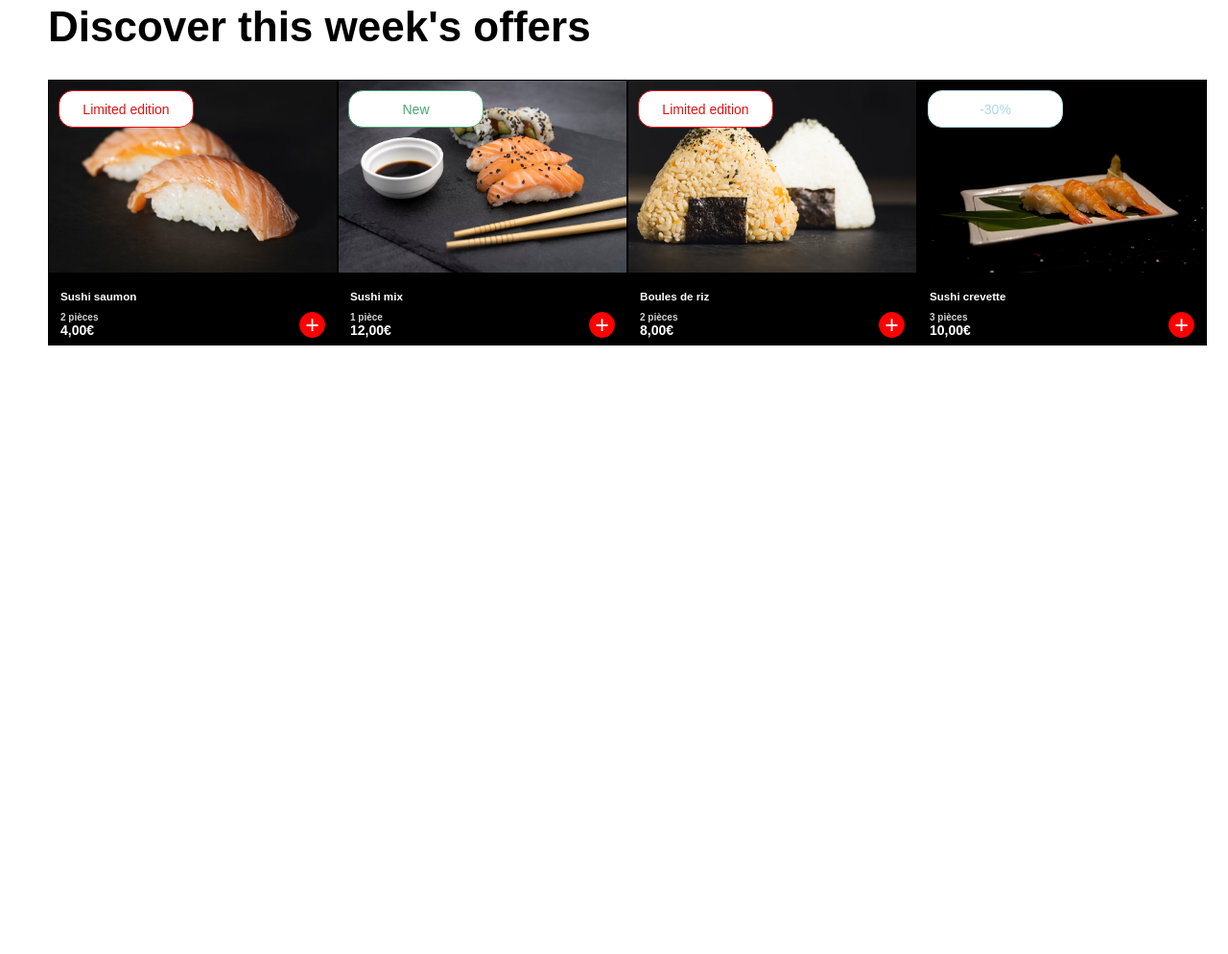
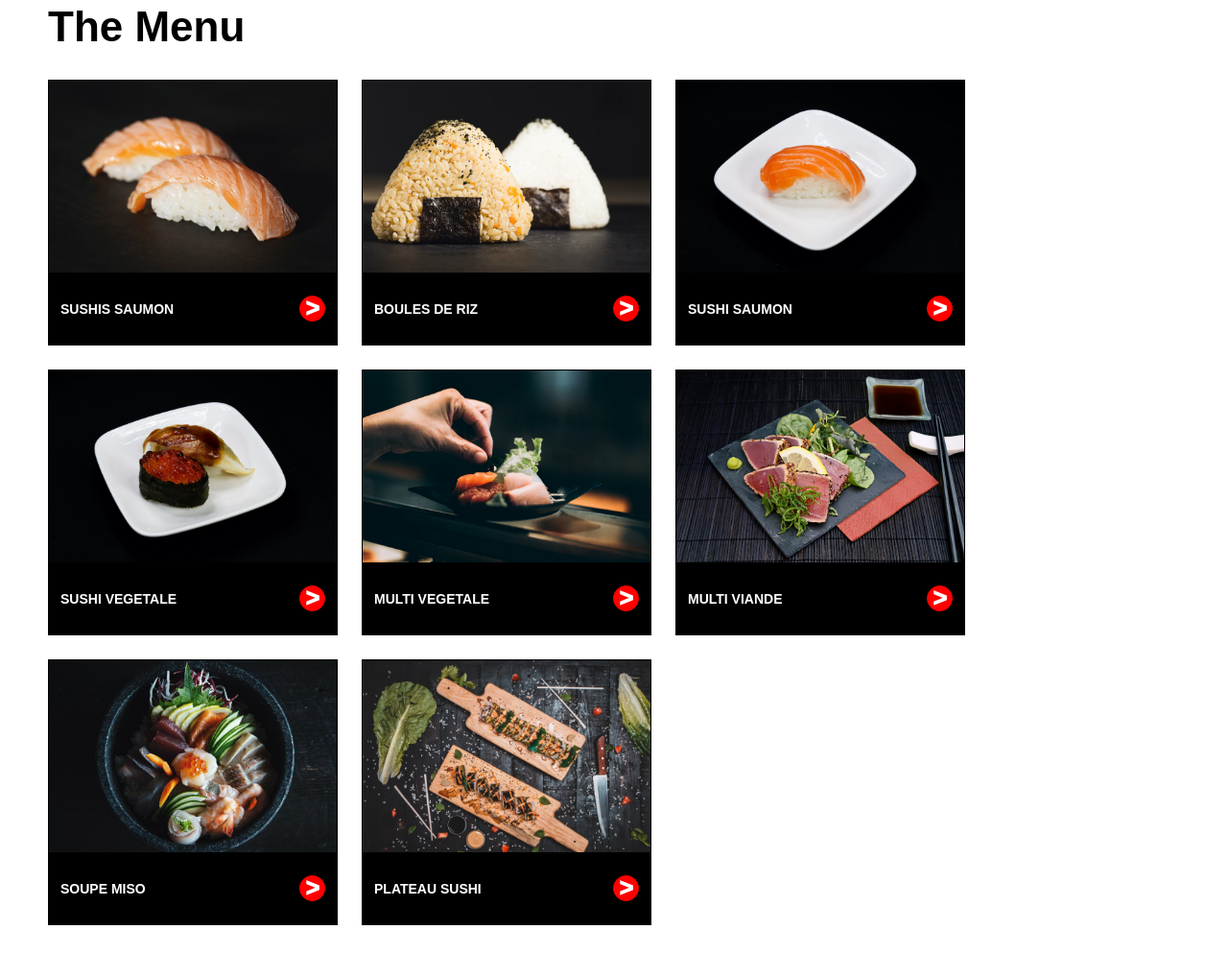
Before and after one commit to guillaume-giannantonio/Restaurant-page, a website built with webpack: page test/index.html in a window 1280 px wide. Shown: the part 1688-2682 px from the top of the page at 96% size. Before the commit the page ends 2078 px from the top, so only its background shows below. Built offline with nearby package versions, Linux system fonts and the light colour scheme; a web font is replaced by a local one.

Commit message:
Add menu js version

```diff
--- a/src/index.js
+++ b/src/index.js
@@ -1,11 +1,15 @@
 import './style.css'
 import mainTopFunc from './js/top'
 import mainFunc from './js/main'
+import menuFunc from './js/menu'
 
 const content = document.getElementById('content')
 
 const mainTop = mainTopFunc()
 content.appendChild(mainTop)
 
-const divMainMid = mainFunc()
-content.appendChild(divMainMid)
+const menu = menuFunc()
+content.appendChild(menu)
+
+//const divMainMid = mainFunc()
+//content.appendChild(divMainMid)
--- /dev/null
+++ b/src/js/menu.js
@@ -0,0 +1,178 @@
+import main from './main';
+
+export default function () {
+	const mainMenu = document.createElement('div')
+	mainMenu.classList.add('menu-mid')
+
+	const h1 = document.createElement('h1')
+	h1.textContent = 'The Menu'
+
+	const divCardRowMenu = document.createElement('div')
+	divCardRowMenu.classList.add('card-row-menu')
+
+	const card1 = document.createElement('div')
+	card1.classList.add('card')
+	const card1Top = document.createElement('div')
+	card1Top.classList.add('card-top')
+	card1Top.classList.add('sushi-saumon')
+	const card1BottomMenu = document.createElement('div')
+	card1BottomMenu.classList.add('card-bottom-menu')
+	const h41 = document.createElement('h4')
+	h41.textContent = 'SUSHIS SAUMON'
+	const select1 = document.createElement('div')
+	select1.classList.add('select')
+	select1.textContent = '>'
+
+	card1BottomMenu.appendChild(h41)
+	card1BottomMenu.appendChild(select1)
+
+	card1.appendChild(card1Top)
+	card1.appendChild(card1BottomMenu)
+
+	const card2 = document.createElement('div')
+	card2.classList.add('card')
+	const card2Top = document.createElement('div')
+	card2Top.classList.add('card-top')
+	card2Top.classList.add('boule-de-riz')
+	const card2BottomMenu = document.createElement('div')
+	card2BottomMenu.classList.add('card-bottom-menu')
+	const h42 = document.createElement('h4')
+	h42.textContent = 'BOULES DE RIZ'
+	const select2 = document.createElement('div')
+	select2.classList.add('select')
+	select2.textContent = '>'
+
+	card2BottomMenu.appendChild(h42)
+	card2BottomMenu.appendChild(select2)
+
+	card2.appendChild(card2Top)
+	card2.appendChild(card2BottomMenu)
+
+	const card3 = document.createElement('div')
+	card3.classList.add('card')
+	const card3Top = document.createElement('div')
+	card3Top.classList.add('card-top')
+	card3Top.classList.add('sushi-saum')
+	const card3BottomMenu = document.createElement('div')
+	card3BottomMenu.classList.add('card-bottom-menu')
+	const h43 = document.createElement('h4')
+	h43.textContent = 'SUSHI SAUMON'
+	const select3 = document.createElement('div')
+	select3.classList.add('select')
+	select3.textContent = '>'
+
+	card3BottomMenu.appendChild(h43)
+	card3BottomMenu.appendChild(select3)
+
+	card3.appendChild(card3Top)
+	card3.appendChild(card3BottomMenu)
+
+	const card4 = document.createElement('div')
+	card4.classList.add('card')
+	const card4Top = document.createElement('div')
+	card4Top.classList.add('card-top')
+	card4Top.classList.add('sushi-vegetale')
+	const card4BottomMenu = document.createElement('div')
+	card4BottomMenu.classList.add('card-bottom-menu')
+	const h44 = document.createElement('h4')
+	h44.textContent = 'SUSHI VEGETALE'
+	const select4 = document.createElement('div')
+	select4.classList.add('select')
+	select4.textContent = '>'
+
+	card4BottomMenu.appendChild(h44)
+	card4BottomMenu.appendChild(select4)
+
+	card4.appendChild(card4Top)
+	card4.appendChild(card4BottomMenu)
+
+	const card5 = document.createElement('div')
+	card5.classList.add('card')
+	const card5Top = document.createElement('div')
+	card5Top.classList.add('card-top')
+	card5Top.classList.add('multi-vegetale')
+	const card5BottomMenu = document.createElement('div')
+	card5BottomMenu.classList.add('card-bottom-menu')
+	const h45 = document.createElement('h4')
+	h45.textContent = 'MULTI VEGETALE'
+	const select5 = document.createElement('div')
+	select5.classList.add('select')
+	select5.textContent = '>'
+
+	card5BottomMenu.appendChild(h45)
+	card5BottomMenu.appendChild(select5)
+
+	card5.appendChild(card5Top)
+	card5.appendChild(card5BottomMenu)
+
+	const card6 = document.createElement('div')
+	card6.classList.add('card')
+	const card6Top = document.createElement('div')
+	card6Top.classList.add('card-top')
+	card6Top.classList.add('multi-viande')
+	const card6BottomMenu = document.createElement('div')
+	card6BottomMenu.classList.add('card-bottom-menu')
+	const h46 = document.createElement('h4')
+	h46.textContent = 'MULTI VIANDE'
+	const select6 = document.createElement('div')
+	select6.classList.add('select')
+	select6.textContent = '>'
+
+	card6BottomMenu.appendChild(h46)
+	card6BottomMenu.appendChild(select6)
+
+	card6.appendChild(card6Top)
+	card6.appendChild(card6BottomMenu)
+
+	const card7 = document.createElement('div')
+	card7.classList.add('card')
+	const card7Top = document.createElement('div')
+	card7Top.classList.add('card-top')
+	card7Top.classList.add('soupe-miso')
+	const card7BottomMenu = document.createElement('div')
+	card7BottomMenu.classList.add('card-bottom-menu')
+	const h47 = document.createElement('h4')
+	h47.textContent = 'SOUPE MISO'
+	const select7 = document.createElement('div')
+	select7.classList.add('select')
+	select7.textContent = '>'
+
+	card7BottomMenu.appendChild(h47)
+	card7BottomMenu.appendChild(select7)
+
+	card7.appendChild(card7Top)
+	card7.appendChild(card7BottomMenu)
+
+	const card8 = document.createElement('div')
+	card8.classList.add('card')
+	const card8Top = document.createElement('div')
+	card8Top.classList.add('card-top')
+	card8Top.classList.add('plateau-sushi')
+	const card8BottomMenu = document.createElement('div')
+	card8BottomMenu.classList.add('card-bottom-menu')
+	const h48 = document.createElement('h4')
+	h48.textContent = 'PLATEAU SUSHI'
+	const select8 = document.createElement('div')
+	select8.classList.add('select')
+	select8.textContent = '>'
+
+	card8BottomMenu.appendChild(h48)
+	card8BottomMenu.appendChild(select8)
+
+	card8.appendChild(card8Top)
+	card8.appendChild(card8BottomMenu)
+
+
+	divCardRowMenu.appendChild(card1)
+	divCardRowMenu.appendChild(card2)
+	divCardRowMenu.appendChild(card3)
+	divCardRowMenu.appendChild(card4)
+	divCardRowMenu.appendChild(card5)
+	divCardRowMenu.appendChild(card6)
+	divCardRowMenu.appendChild(card7)
+	divCardRowMenu.appendChild(card8)
+	mainMenu.appendChild(h1)
+	mainMenu.appendChild(divCardRowMenu)
+
+	return mainMenu
+}
--- a/src/style.css
+++ b/src/style.css
@@ -181,3 +181,27 @@ header .header-mid {
     font-size: 25px;
     border-radius: 50%;
 }
+
+.sushi-saum {
+    background-image: url("../src/assets/img/carte5.jpg");
+}
+
+.sushi-vegetale {
+    background-image: url("../src/assets/img/carte6.jpg");
+}
+
+.multi-vegetale {
+    background-image: url("../src/assets/img/carte7.jpg");
+}
+
+.multi-viande {
+    background-image: url("../src/assets/img/carte8.jpg");
+}
+
+.soupe-miso {
+    background-image: url("../src/assets/img/carte9.jpg");
+}
+
+.plateau-sushi {
+    background-image: url("../src/assets/img/carte10.jpg");
+}
```
Also changed, not shown: test/index.html (+2 -0 lines), dist/43effd638891045675b3.jpg (added), dist/757e94bcbd5a9431e08b.jpg (added), dist/9340d8b90ccecb0a2fb4.jpg (added), dist/d483dd02d42c27896a50.jpg (added), dist/f428e7cc49cbe1050952.jpg (added), dist/f469af82c257bb1bd1d2.jpg (added), dist/main.js.
